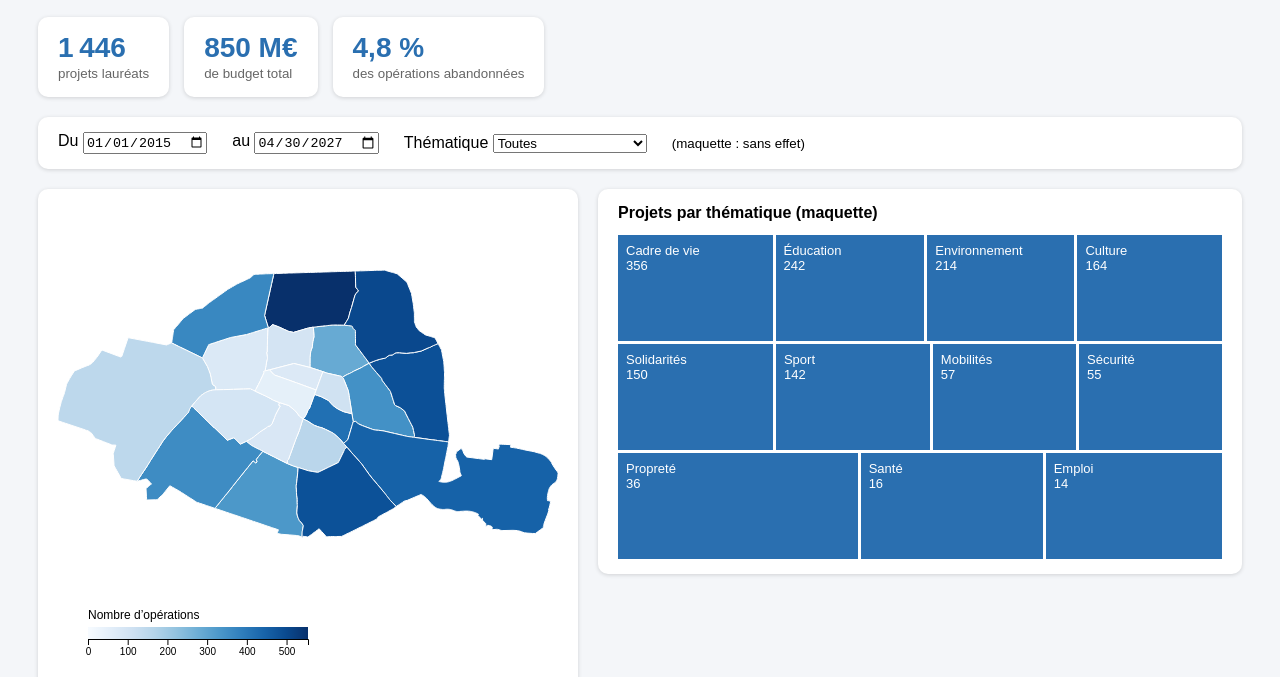
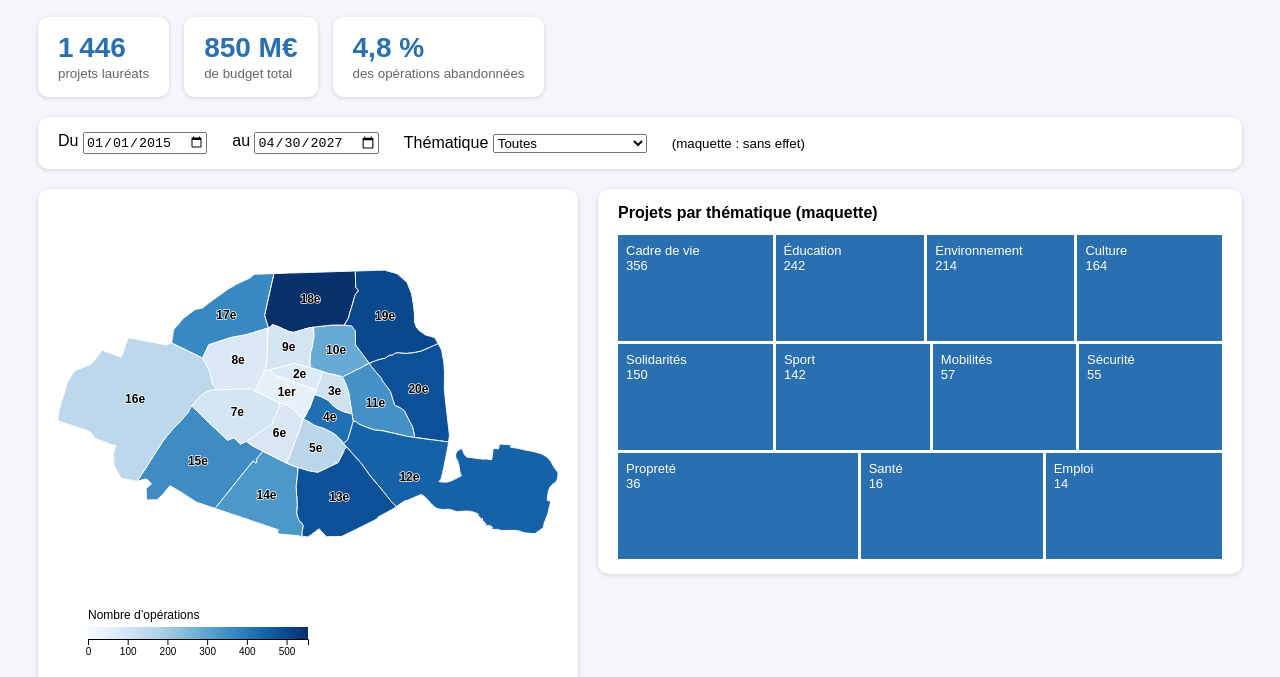
Before and after one commit to Nadine831/LSINC1201_ProjetFinal, a plain HTML site: page source/index.html in a window 1280 px wide. Shown: the part 123-800 px from the top of the page. Drawn offline with Linux system fonts and the light colour scheme.

Commit message:
Ajoute les libelles et ameliore survol et deselection

```diff
--- a/source/css/style.css
+++ b/source/css/style.css
@@ -5,10 +5,10 @@
     cursor: pointer;
 }
 .arrondissement.choisi {
-    stroke: black;
+    stroke: white;
     stroke-width: 3;
+    filter: drop-shadow(0px 0px 12px rgba(0, 0, 0, 0.6));
 }
-
 
 body {
     font-family: Arial, sans-serif;
--- a/source/js/carte.js
+++ b/source/js/carte.js
@@ -53,12 +53,34 @@ function creationParis(arrondissements, projets){
         ))
         .attr("stroke", "white");
 
+    svgCarte.selectAll(".numero-arrondissement")
+        .data(contours)
+        .join("text")
+        .attr("class", "numero-arrondissement")
+       .attr("x", d => {
+            const x = chemin.centroid(d)[0];
+            return d.properties.code === "75112" ? x - 50 : x;
+        })
+        .attr("y", d => chemin.centroid(d)[1])
+        .attr("text-anchor", "middle")
+        .attr("dominant-baseline", "middle")
+        .attr("fill", "black")
+        .attr("paint-order", "stroke")
+        .attr("stroke", "white")
+        .attr("stroke-width", 1.5)
+        .attr("stroke-linejoin", "round")
+        .attr("font-size", 12)
+        .attr("font-weight", "bold")
+        .attr("pointer-events", "none")
+        .text(d => {
+            const numero = Number(d.properties.code.slice(-2));
+            return numero === 1 ? "1er" : numero + "e";
+        });
     //nom arrondi au survol
     formes.append("title")
-        .text(d => d.properties.nom + " : "
+        .text(d => d.properties.nom.replace(/ardt\.?/gi, "arr.") + " : "
             + (nbOperations.get(d.properties.code) || 0)
             + " opérations");
-
     // Dégradé utilisé dans la légende
     const degrade = svgCarte.append("defs")
         .append("linearGradient")
@@ -96,12 +118,20 @@ function creationParis(arrondissements, projets){
                 .tickFormat(d3.format("d"))
         );
 
-    formes.on("mouseenter", function () {
-        d3.select(this).raise();
+    formes.on("mousemove", function () {
+        const zone = d3.select(this);
+
+        if (!zone.classed("au-premier-plan")) {
+            formes.classed("au-premier-plan", false);
+            zone.classed("au-premier-plan", true).raise();
+            svgCarte.selectAll(".numero-arrondissement").raise();
+        }
     });
 
     //gestion du cliquage d'un arrondissement
     formes.on("click", (event, d) => {
+        event.stopPropagation();
+
         const Cliquer = d3.select(event.currentTarget);
         const resteCliquer = Cliquer.classed("choisi"); //attribution class css: "choisi"
 
@@ -115,9 +145,15 @@ function creationParis(arrondissements, projets){
             Cliquer.classed("choisi", true).raise();
             arrondissementChoisi = d.properties.code; //code arrondissement
          }
+         svgCarte.selectAll(".numero-arrondissement").raise();
+
          console.log("choisi :", arrondissementChoisi);
 
 
-});
+    });
 
+        d3.select("body").on("click.deselectionCarte", () => {
+        formes.classed("choisi", false);
+        arrondissementChoisi = null;
+    });
 }
```
